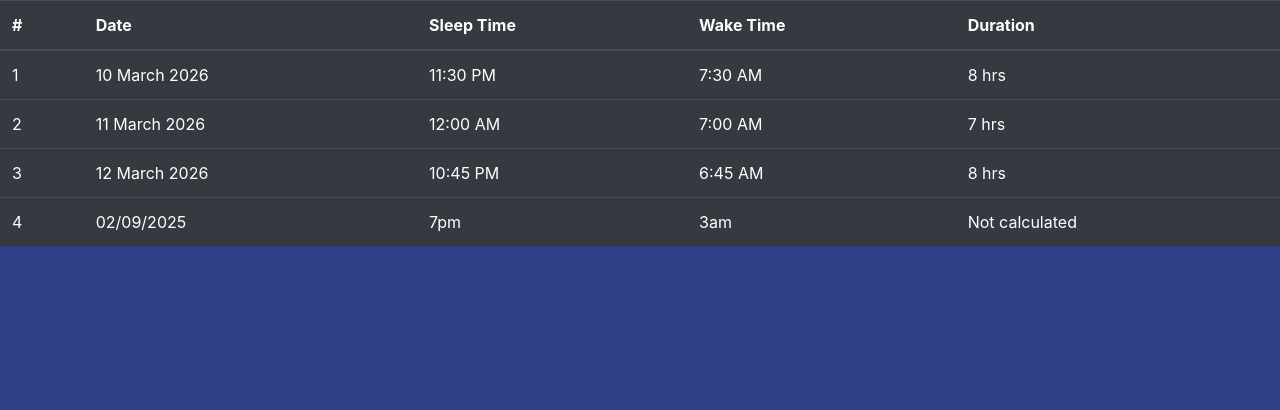
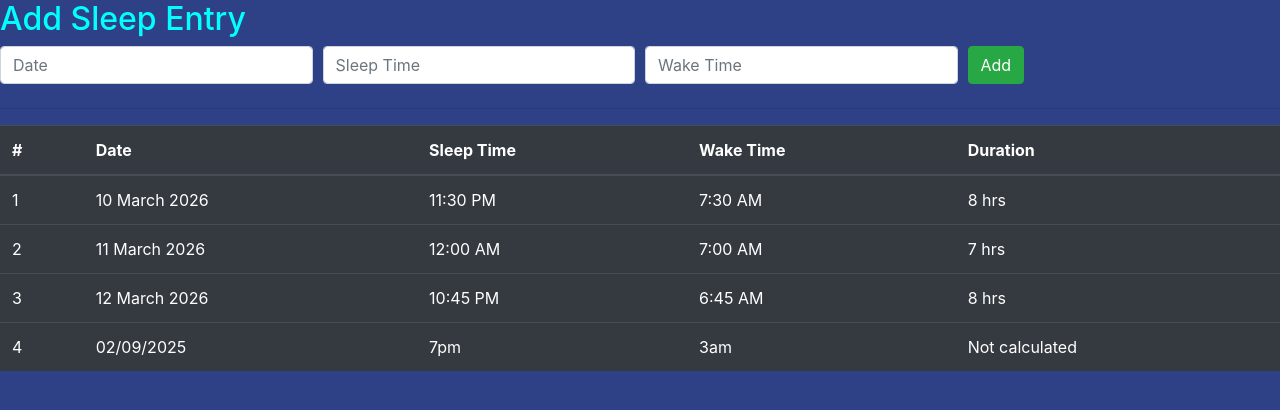
Before and after one commit to ishitaA0704/FLASK-PROJECT-SLEEP-TRACKER-, a Flask app: page /track in a window 1280 px wide. Shown: the part 56-466 px from the top of the page. Run offline with Flask 3, Linux system fonts and the light colour scheme.

Commit message:
edits done to the respective pages for adding the form

```diff
--- a/track/templates/Login.html
+++ b/track/templates/Login.html
@@ -4,7 +4,6 @@ Register Page
 {% endblock %}
 
 {% block content %}
-<body class="text-center">
     <div class="container">
         <form method="POST" class="form-register" style="color:white">
             <h1 class="h3 mb-3 font-weight-normal">
--- a/track/templates/Tracker.html
+++ b/track/templates/Tracker.html
@@ -2,17 +2,30 @@
 {% block title %}
     <h1>TRACKER</h1>
 {% endblock %}
+
+
+{% block content %}
 <h2>Add Sleep Entry</h2>
 
-<form method="POST" action="{{ url_for('Track') }}">
-    <input type="text" name="date" placeholder="Date (YYYY-MM-DD)" required>
-    <input type="text" name="sleeptime" placeholder="Sleep Time (e.g. 11:00 PM)" required>
-    <input type="text" name="waketime" placeholder="Wake Time (e.g. 7:00 AM)" required>
-    <button type="submit">Add Entry</button>
+<form method="POST" action="{{ url_for('Track') }}" class="mb-4">
+    <div class="form-row">
+        <div class="col">
+            <input type="text" class="form-control" name="date" placeholder="Date">
+        </div>
+        <div class="col">
+            <input type="text" class="form-control" name="sleeptime" placeholder="Sleep Time">
+        </div>
+        <div class="col">
+            <input type="text" class="form-control" name="waketime" placeholder="Wake Time">
+        </div>
+        <div class="col">
+            <button class="btn btn-success">Add</button>
+        </div>
+    </div>
 </form>
 
 <hr>
-{% block content %}
+
      <table class="table table-hover table-dark">
         <thead>
             <tr>
--- a/track/templates/home.html
+++ b/track/templates/home.html
@@ -1,7 +1,5 @@
 {% extends "base.html" %}
-{% block title %}
-    <h1>HOME</h1>
-{% endblock %}
+{% block title %}  Home {% endblock %}
 
 {% block content %}
     <p> Welcome to SNOOZE,
```
Also changed, not shown: instance/track.db.
